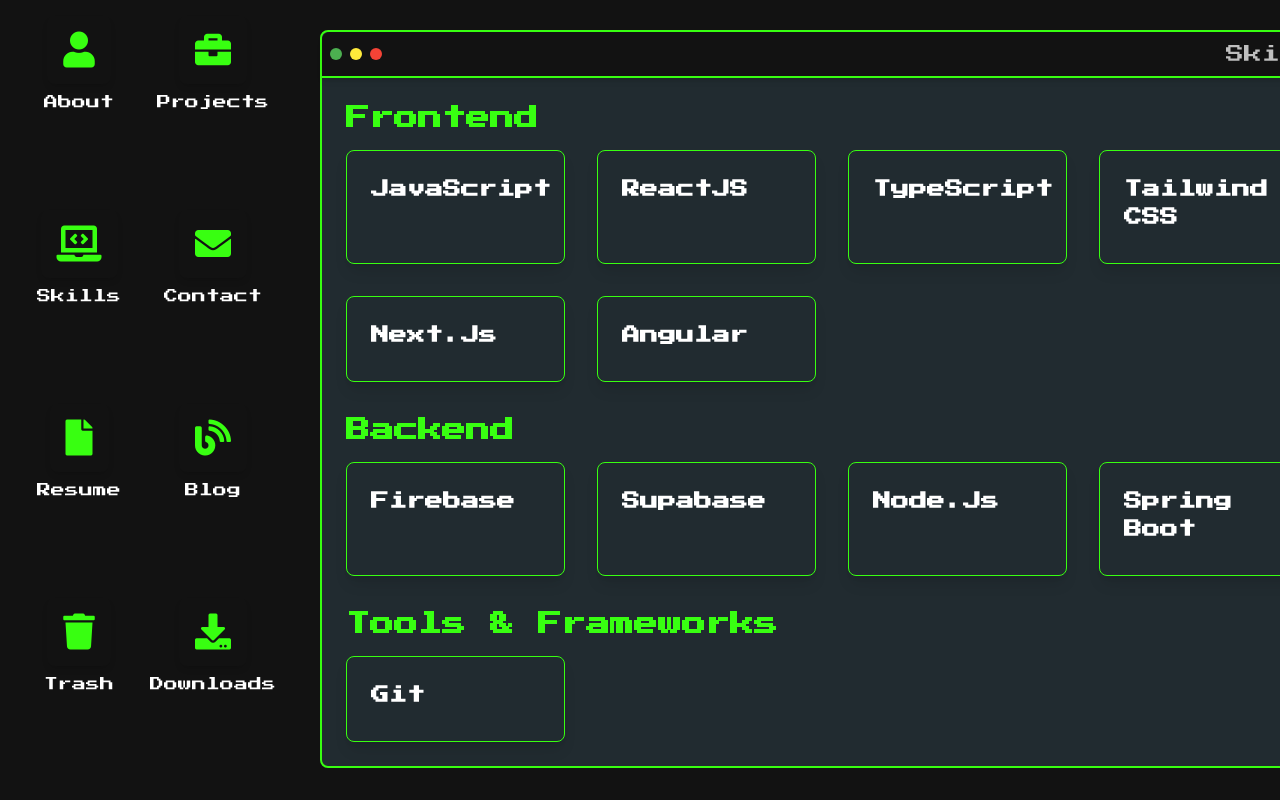
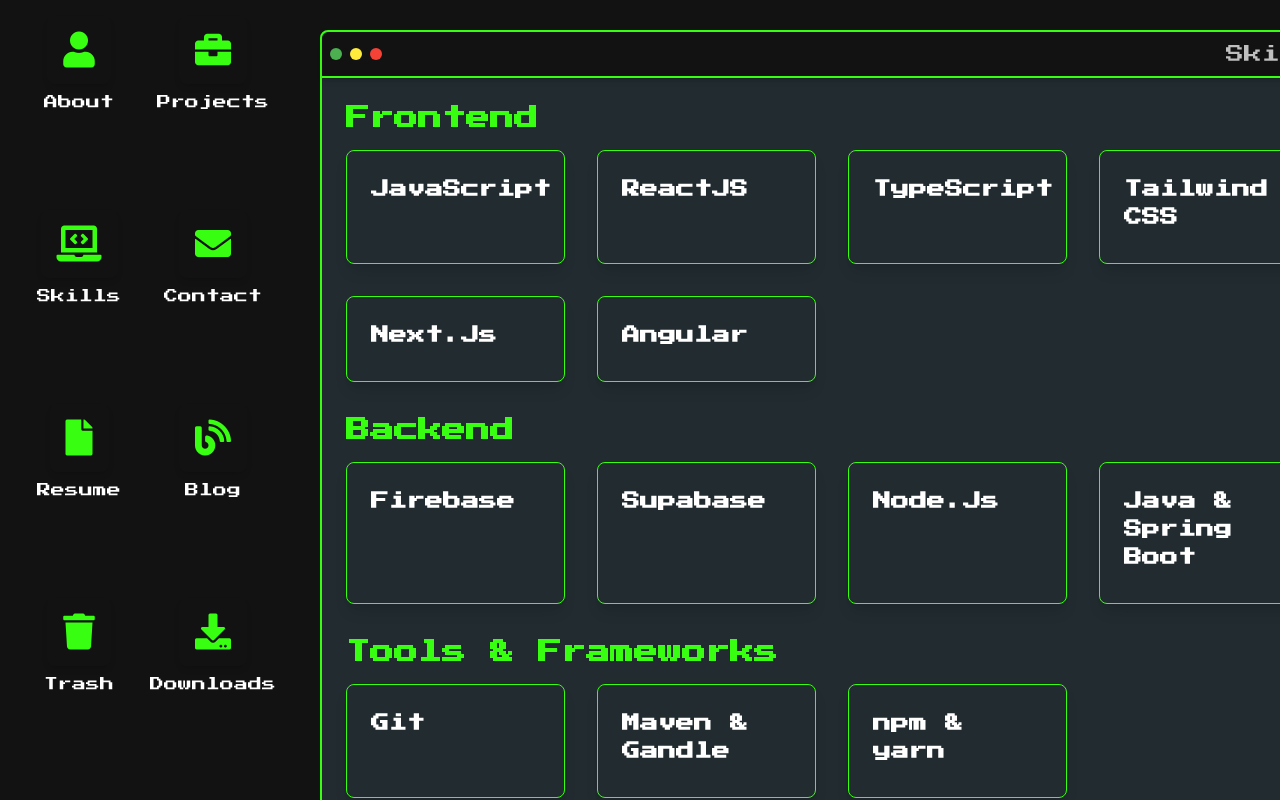
Before and after one commit to TriumphNdlovu/triumph-portfolio, a Next.js app: page / in a window 1280 px wide. Both pictures are taken after a click on the element "Skills". Shown: the top 800 px of the page. Built offline with nearby package versions, Linux system fonts and the light colour scheme.

Commit message:
Skills page Done

```diff
--- a/src/Components/Skills/page.tsx
+++ b/src/Components/Skills/page.tsx
@@ -16,11 +16,15 @@
     { name: 'Firebase', category: 'Backend' },
     { name: 'Supabase', category: 'Backend' },
     { name: 'Node.Js', category: 'Backend' },
-    { name: 'Spring Boot', category: 'Backend' },
+    { name: 'Java & Spring Boot', category: 'Backend' },
     { name: 'Git', category: 'Tools & Frameworks' },
+    { name: 'Maven & Gandle', category: 'Tools & Frameworks' },
+    { name: 'npm & yarn', category: 'Tools & Frameworks' }
+
+
   ];
 
-  // Group skills by category
+
   const groupedSkills = skills.reduce((acc, skill) => {
     (acc[skill.category] = acc[skill.category] || []).push(skill);
     return acc;
```
